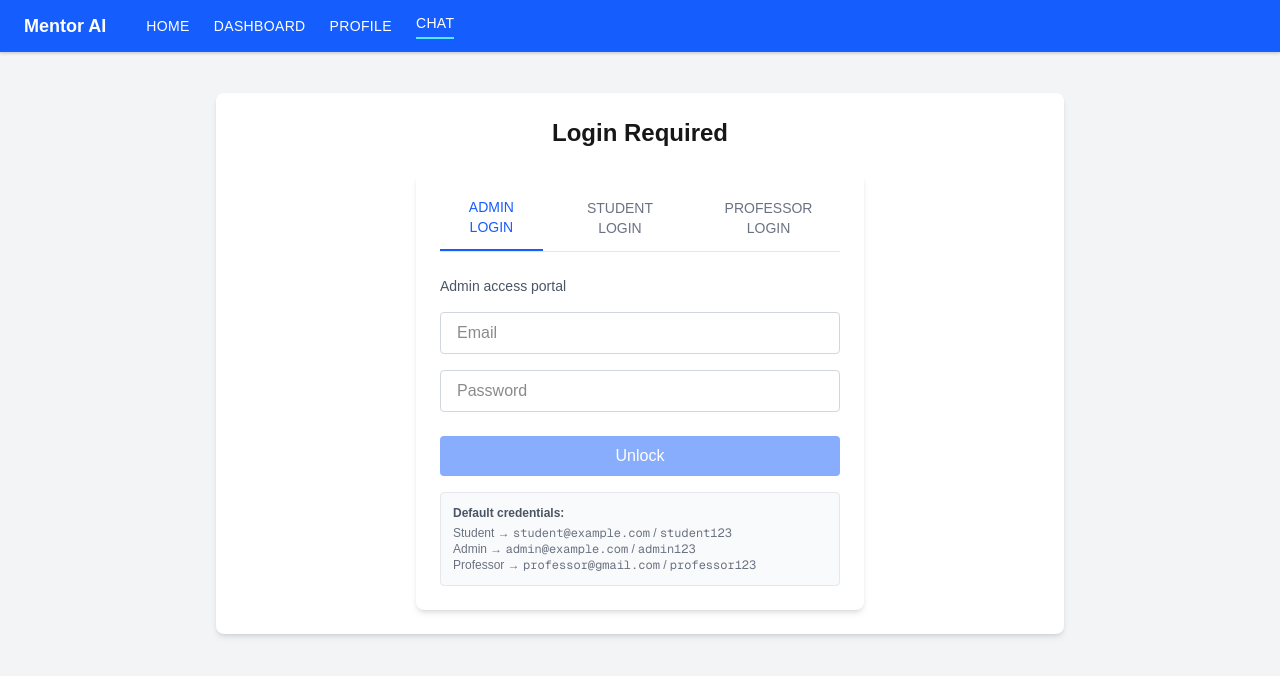
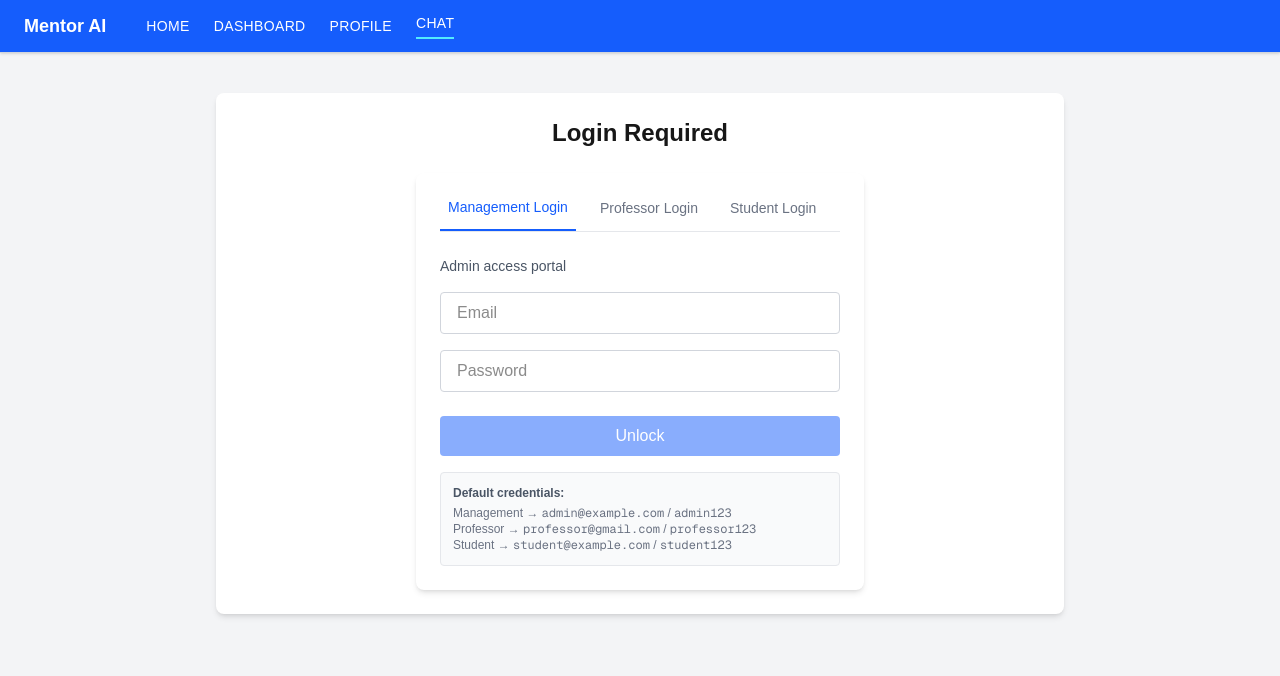
Before and after one commit to tanmoy-goapl/Student_System, a Next.js app in the folder frontend/: page /chat in a window 1280 px wide. Shown: the top 676 px of the page. Built offline with nearby package versions, Linux system fonts and the light colour scheme.

Commit message:
feat: changes

```diff
--- a/frontend/package.json
+++ b/frontend/package.json
@@ -12,7 +12,8 @@
     "axios": "^1.13.6",
     "next": "16.1.6",
     "react": "19.2.3",
-    "react-dom": "19.2.3"
+    "react-dom": "19.2.3",
+    "react-markdown": "^10.1.0"
   },
   "devDependencies": {
     "@tailwindcss/postcss": "^4",
--- a/frontend/src/app/pages/ChatPage.tsx
+++ b/frontend/src/app/pages/ChatPage.tsx
@@ -3,6 +3,7 @@
 import { useState, useEffect, useRef } from "react";
 import { listUsers } from "@/lib/api";
 import ChatHistorySidebar from "@/components/ChatHistorySidebar";
+import ReactMarkdown from "react-markdown";
 
 type UserOption = {
   id: number;
@@ -37,16 +38,17 @@ export default function ChatPage() {
     const userId = parseInt(localStorage.getItem("user_id") || "0", 10);
     setRole(storedRole);
     setCurrentUserId(userId);
-
+    setSelectedUserRole(storedRole);
     // Load users for admin
     if (storedRole === "admin" && userId) {
       listUsers(userId)
         .then((userList) => {
           setUsers(userList);
           if (userList.length > 0) {
-            const firstUser = userList[0];
+            const firstUser = userList[1];
             setSelectedUserId(firstUser.id);
             setCurrentUserName(getDisplayName(firstUser));
+            setSelectedUserRole(firstUser.role);
           }
         })
         .catch(() => {
@@ -59,6 +61,20 @@ export default function ChatPage() {
       const userEmail = localStorage.getItem("user_email") || "";
       const userName = localStorage.getItem("user_name") || userEmail.split("@")[0].replace(/[._]/g, " ").replace(/\b\w/g, l => l.toUpperCase());
       setCurrentUserName(userName);
+      setSelectedUserRole("student");
+    } else if (storedRole === "professor" && userId) {
+      setSelectedUserId(userId);
+
+      const userEmail = localStorage.getItem("user_email") || "";
+      const userName = localStorage.getItem("user_name") ||
+        userEmail.split("@")[0]
+          .replace(/[._]/g, " ")
+          .replace(/\b\w/g, l => l.toUpperCase());
+
+      setCurrentUserName(userName);
+
+      // ✅ important
+      setSelectedUserRole("professor");
     }
   }, []);
 
@@ -99,7 +115,7 @@ export default function ChatPage() {
         body: JSON.stringify({
           student_id: sid,
           question: q,
-          role: selectedUserRole, // ✅ FIX
+          role: selectedUserRole,
           reset: resetNext
         })
       });
@@ -267,39 +283,6 @@ export default function ChatPage() {
         <div className="flex flex-col h-[600px] max-w-4xl mx-auto">
           {/* Top Control Bar */}
           <div className="flex items-center gap-3 mb-4 pb-3 border-b border-gray-200">
-            {role === "admin" ? (
-              <>
-                <select
-                  value={selectedUserId || ""}
-                  onChange={(e) => {
-                    const userId = parseInt(e.target.value);
-                    setSelectedUserId(userId);
-
-                    const selectedUser = users.find(u => u.id === userId);
-                    if (selectedUser) {
-                      setCurrentUserName(getDisplayName(selectedUser));
-                      setSelectedUserRole(selectedUser.role); // ✅ IMPORTANT
-                    }
-
-                    setHistory([]);
-                  }}
-                  className="px-4 py-2 border border-gray-300 rounded bg-white text-sm focus:outline-none focus:ring-2 focus:ring-blue-400"
-                >
-                  <option value="">Select User</option>
-                  {users.map((user) => (
-                    <option key={user.id} value={user.id}>
-                      {getDisplayName(user)}
-                    </option>
-                  ))}
-                </select>
-                <button
-                  onClick={handleNewSession}
-                  className="px-4 py-2 bg-blue-100 text-blue-700 rounded text-sm font-medium hover:bg-blue-200"
-                >
-                  New Session
-                </button>
-              </>
-            ) : (
             <>
               <div className="px-4 py-2 border border-gray-300 rounded bg-gray-50 text-sm text-gray-600">
                 {currentUserName || "Student"}
@@ -311,7 +294,6 @@ export default function ChatPage() {
                 New Session
               </button>
             </>
-            )}
           </div>
 
           {/* Chat Display Area */}
@@ -367,6 +349,7 @@ export default function ChatPage() {
                           </div>
                         </div>
                       )}
+
                       <div
                         className={`max-w-[80%] px-4 py-2 rounded-2xl text-sm whitespace-pre-wrap shadow-sm
   ${isUser
@@ -374,7 +357,31 @@ export default function ChatPage() {
                             : "bg-gray-100 text-gray-800 rounded-bl-none"
                           }`}
                       >
+                        <ReactMarkdown
+                          components={{
+                            h3: ({ children }) => (
+                              <h3 className="font-semibold text-base mt-2 mb-1">
+                                {children}
+                              </h3>
+                            ),
+                            ul: ({ children }) => (
+                              <ul className="list-disc ml-5 space-y-1">
+                                {children}
+                              </ul>
+                            ),
+                            li: ({ children }) => (
+                              <li className="text-sm">{children}</li>
+                            ),
+                            strong: ({ children }) => (
+                              <strong className="font-semibold">{children}</strong>
+                            ),
+                            p: ({ children }) => (
+                              <p className="mb-2">{children}</p>
+                            ),
+                          }}
+                        >
                           {msg.content}
+                        </ReactMarkdown>
                       </div>
                       {isUser && (
                         <div className="ml-2 flex-shrink-0">
--- a/frontend/src/components/LoginForm.tsx
+++ b/frontend/src/components/LoginForm.tsx
@@ -91,13 +91,25 @@ export default function LoginForm({ onLoginSuccess, redirectAfterLogin }: Props)
               setLoginType("admin");
               setError("");
             }}
-            className={`pb-3 px-2 text-sm font-medium transition-colors ${
-              loginType === "admin"
+            className={`pb-3 px-2 text-sm font-medium transition-colors ${loginType === "admin"
                 ? "text-blue-600 border-b-2 border-blue-600"
                 : "text-gray-500 hover:text-gray-700"
-            }`}
+              }`}
           >
-            ADMIN LOGIN
+            Management Login
+          </button>
+
+                    <button
+            onClick={() => {
+              setLoginType("professor");
+              setError("");
+            }}
+            className={`pb-3 px-2 text-sm font-medium transition-colors ${loginType === "professor"
+                ? "text-blue-600 border-b-2 border-blue-600"
+                : "text-gray-500 hover:text-gray-700"
+              }`}
+          >
+            Professor Login
           </button>
 
           <button
@@ -105,27 +117,12 @@ export default function LoginForm({ onLoginSuccess, redirectAfterLogin }: Props)
               setLoginType("user");
               setError("");
             }}
-            className={`pb-3 px-2 text-sm font-medium transition-colors ${
-              loginType === "user"
+            className={`pb-3 px-2 text-sm font-medium transition-colors ${loginType === "user"
                 ? "text-blue-600 border-b-2 border-blue-600"
                 : "text-gray-500 hover:text-gray-700"
-            }`}
+              }`}
           >
-            STUDENT LOGIN
-          </button>
-
-          <button
-            onClick={() => {
-              setLoginType("professor");
-              setError("");
-            }}
-            className={`pb-3 px-2 text-sm font-medium transition-colors ${
-              loginType === "professor"
-                ? "text-blue-600 border-b-2 border-blue-600"
-                : "text-gray-500 hover:text-gray-700"
-            }`}
-          >
-            PROFESSOR LOGIN
+            Student Login
           </button>
 
         </div>
@@ -184,17 +181,17 @@ export default function LoginForm({ onLoginSuccess, redirectAfterLogin }: Props)
       <div className="mt-4 p-3 bg-gray-50 border border-gray-200 rounded text-xs text-gray-500">
         <p className="font-semibold text-gray-600 mb-1">Default credentials:</p>
         <p>
-          Student → <span className="font-mono">student@example.com</span> /{" "}
-          <span className="font-mono">student123</span>
-        </p>
-        <p>
-          Admin → <span className="font-mono">admin@example.com</span> /{" "}
+          Management → <span className="font-mono">admin@example.com</span> /{" "}
           <span className="font-mono">admin123</span>
         </p>
         <p>
           Professor → <span className="font-mono">professor@gmail.com</span> /{" "}
           <span className="font-mono">professor123</span>
         </p>
+        <p>
+          Student → <span className="font-mono">student@example.com</span> /{" "}
+          <span className="font-mono">student123</span>
+        </p>
       </div>
     </div>
   );
```
Also changed, not shown: 1 other file (tests, documents, lock files or other folders). Lines whose indentation alone changed are shown as unchanged.
